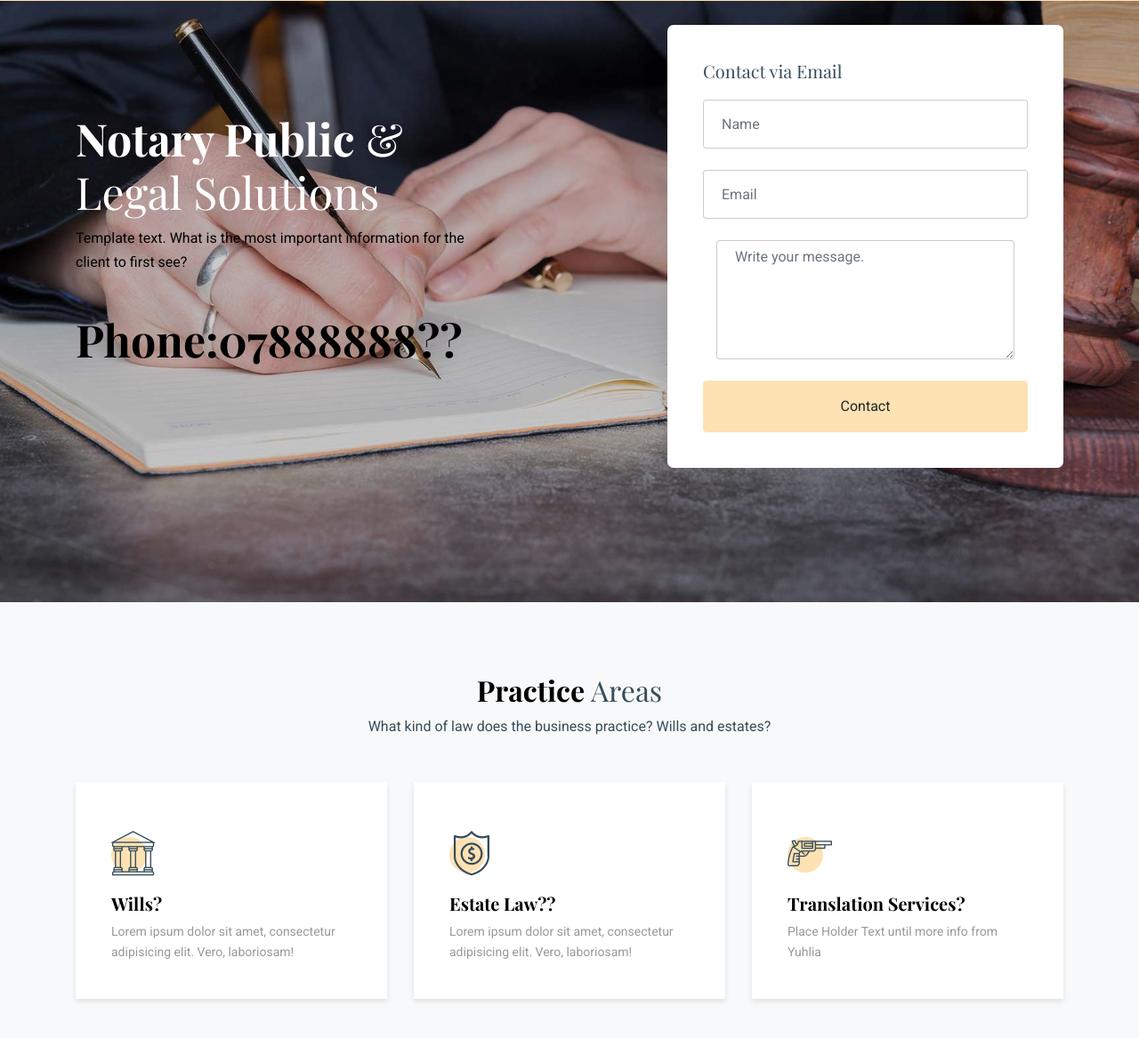
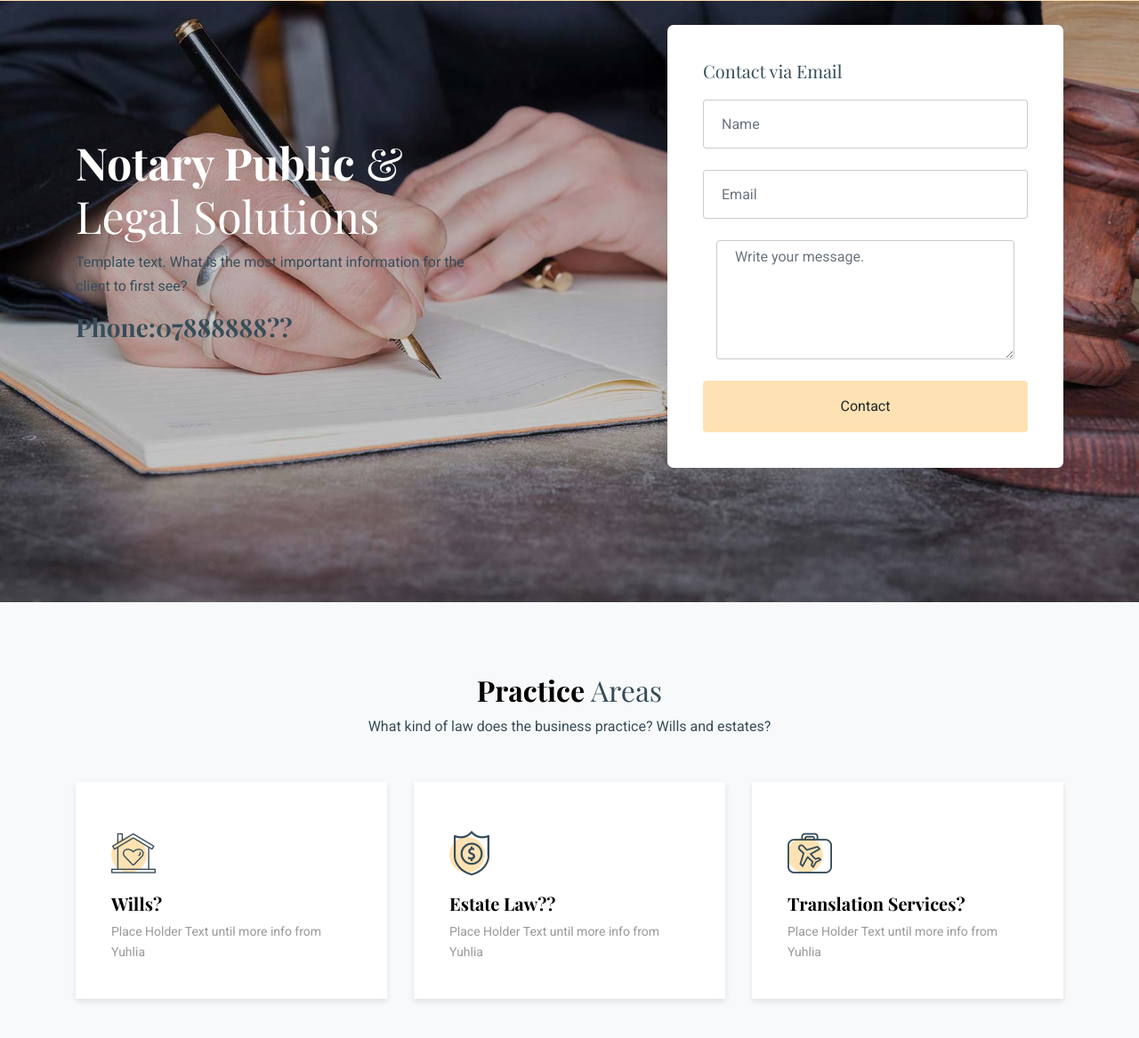
Before and after one commit to carlosalibernard/carlosalibernard.github.io, a plain HTML site: page index.html in a window 1280 px wide. Shown: the part 123-1290 px from the top of the page at 89% size. Drawn offline with nearby package versions, Linux system fonts and the light colour scheme; files whose address does not match are found by name.

Commit message:
Update index.html

```diff
--- a/index.html
+++ b/index.html
@@ -81,7 +81,7 @@
 
                 <div class="col-lg-5 intro">
                   <h1 class="text-white"><strong>Notary Public</strong> &amp; Legal Solutions</h1>
-                  <p class="text-black">Template text. What is the most important information for the client to first see? <br> <br> <h1><strong> Phone:07888888?? </strong><h1></p>
+                  <p class="text-gray">Template text. What is the most important information for the client to first see? <br><h3><strong> Phone:07888888?? </strong><h3></p>
                 </div>
 
                 <div class="col-lg-5">
@@ -131,10 +131,10 @@
               <div class="practicing">
                 <div class="practicing-inner">
                   <div class="wrap-icon">
-                    <span class="flaticon-museum"></span>
+                    <span class="flaticon-house"></span>
                   </div>
                   <h3>Wills?</h3>
-                  <p>Lorem ipsum dolor sit amet, consectetur adipisicing elit. Vero, laboriosam!</p>
+                  <p>Place Holder Text until more info from Yuhlia</p>
                 </div>
               </div>
             </div>
@@ -145,7 +145,7 @@
                     <span class="flaticon-shield"></span>
                   </div>
                   <h3>Estate Law??</h3>
-                  <p>Lorem ipsum dolor sit amet, consectetur adipisicing elit. Vero, laboriosam!</p>
+                  <p>Place Holder Text until more info from Yuhlia</p>
                 </div>
               </div>
             </div>
@@ -153,7 +153,7 @@
               <div class="practicing">
                 <div class="practicing-inner">
                   <div class="wrap-icon">
-                    <span class="flaticon-revolver"></span>
+                    <span class="flaticon-luggage"></span>
                   </div>
                   <h3>Translation Services?</h3>
                   <p>Place Holder Text until more info from Yuhlia</p>
```
